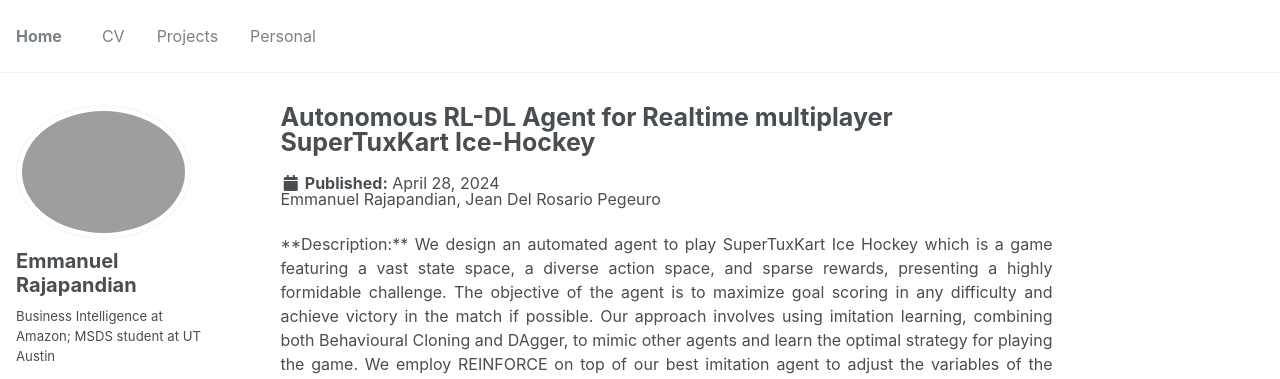
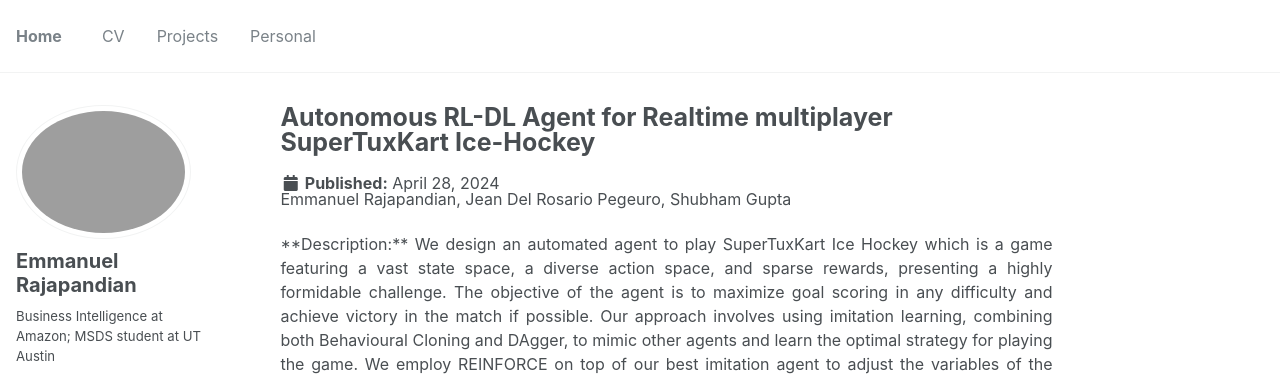
Before and after one commit to emmanuelrajapandian/emmanuelrajapandian.github.io, a Jekyll site: the page built from _projects/2024-04-28-ut-msds-deep-learning-project.md, in a window 1280 px wide and 1160 px high. Shown: the top 379 px of the window. Built offline with Jekyll 4.4.1, drawn with Linux system fonts in a browser that asks for light colours.

Commit message:
Update 2024-04-28-ut-msds-deep-learning-project.md

```diff
--- a/_projects/2024-04-28-ut-msds-deep-learning-project.md
+++ b/_projects/2024-04-28-ut-msds-deep-learning-project.md
@@ -4,7 +4,7 @@
 urlslug: "ut-msds-deep-learning-project"
 type: "Academic"
 permalink: /projects/2024-04-28-ut-msds-deep-learning-project
-contributors: "Emmanuel Rajapandian, Jean Del Rosario Pegeuro"
+contributors: "Emmanuel Rajapandian, Jean Del Rosario Pegeuro, Shubham Gupta"
 contribution: "Generated training dataset of over 300 episodes of agent gameplay for imitation learning, coded and trained multi-layer perceptron model using imitation learning combining Behavioural modelling and DAgger, wrote major sections of project report."
 date: 2024-04-28
 teaserurl: 'tournament-run.gif'
@@ -12,7 +12,7 @@
 excerpt: 'We design an automated agent to play SuperTuxKart Ice Hockey which is a game featuring a vast state space, a diverse action space, and sparse rewards, presenting a highly formidable challenge. The objective of the agent is to maximize goal scoring in any difficulty and achieve victory in the match if possible. Our approach involves using imitation learning, combining both Behavioural Cloning and DAgger, to mimic other agents and learn the optimal strategy for playing the game. We employ REINFORCE on top of our best imitation agent to adjust the variables of the agent&apos;s policy in an approach that increases the likelihood of actions that result in higher rewards 1.e., an effective goal-scoring strategy. Our system is designed to exploit potential simplifications in this complex environment, with the ultimate aim of creating proficient players. We train a neural net model, inspired by the principles of imitation learning, to support a controller network to play ice hockey. Our system is state-based, focusing on the state of the game rather than the visual input from the player&apos;s field of view.'
 ---
 
-Emmanuel Rajapandian, Jean Del Rosario Pegeuro
+Emmanuel Rajapandian, Jean Del Rosario Pegeuro, Shubham Gupta
 
 <p align="justify">
 **Description:**
```
